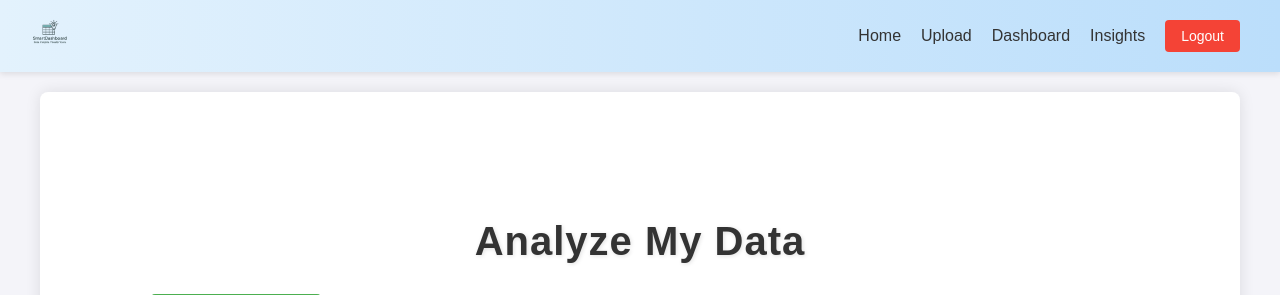
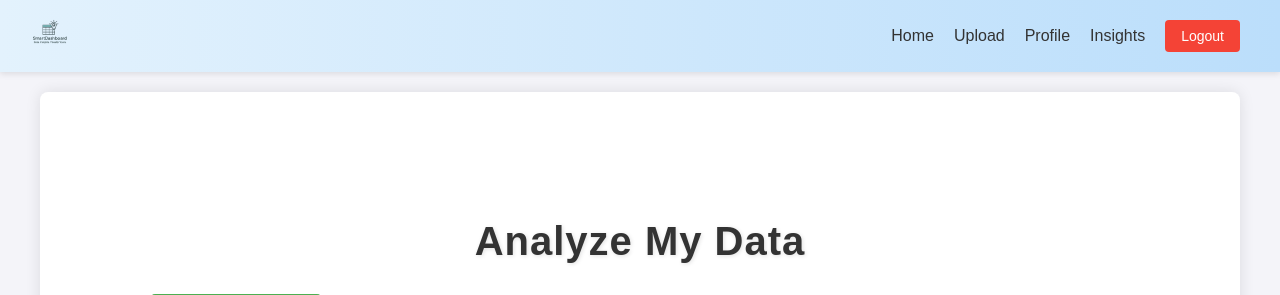
Before and after one commit to BenZehavi423/smart-dashboard, a Flask app: page /analyze_data in a window 1280 px wide. Shown: the top 295 px of the page. Run offline with Flask 3, Linux system fonts and the light colour scheme; the visitor is signed in with stand-in values (Sample User, id 1); a database or web service that is not in the repository returns one stand-in record (values such as "Sample title").

Commit message:
Update tests, base.html and views before merging Frontend-Polish

```diff
--- a/website/web/templates/base.html
+++ b/website/web/templates/base.html
@@ -18,7 +18,7 @@
       <a href="{{ url_for('views.home') }}">Home</a>
       {% if session.username %}
         <a href="{{ url_for('views.upload_files') }}">Upload</a>
-        <a href="{{ url_for('views.profile') }}">Dashboard</a>
+        <a href="{{ url_for('views.profile') }}">Profile</a>
         <a href="{{ url_for('views.analyze_data') }}">Insights</a>
         <a href="{{ url_for('auth.logout') }}" class="button red">Logout</a>
       {% else %}
--- a/website/web/views.py
+++ b/website/web/views.py
@@ -4,6 +4,7 @@ from .auth import login_required
 from .csv_processor import process_file
 from .models import Plot
 from .logger import logger
+import requests
 
 # Blueprint lets us organize routes into different files
 # we don't have to put all routes in the "views.py" module
```
Also changed, not shown: tests/test_db_user.py (+2 -2 lines).
